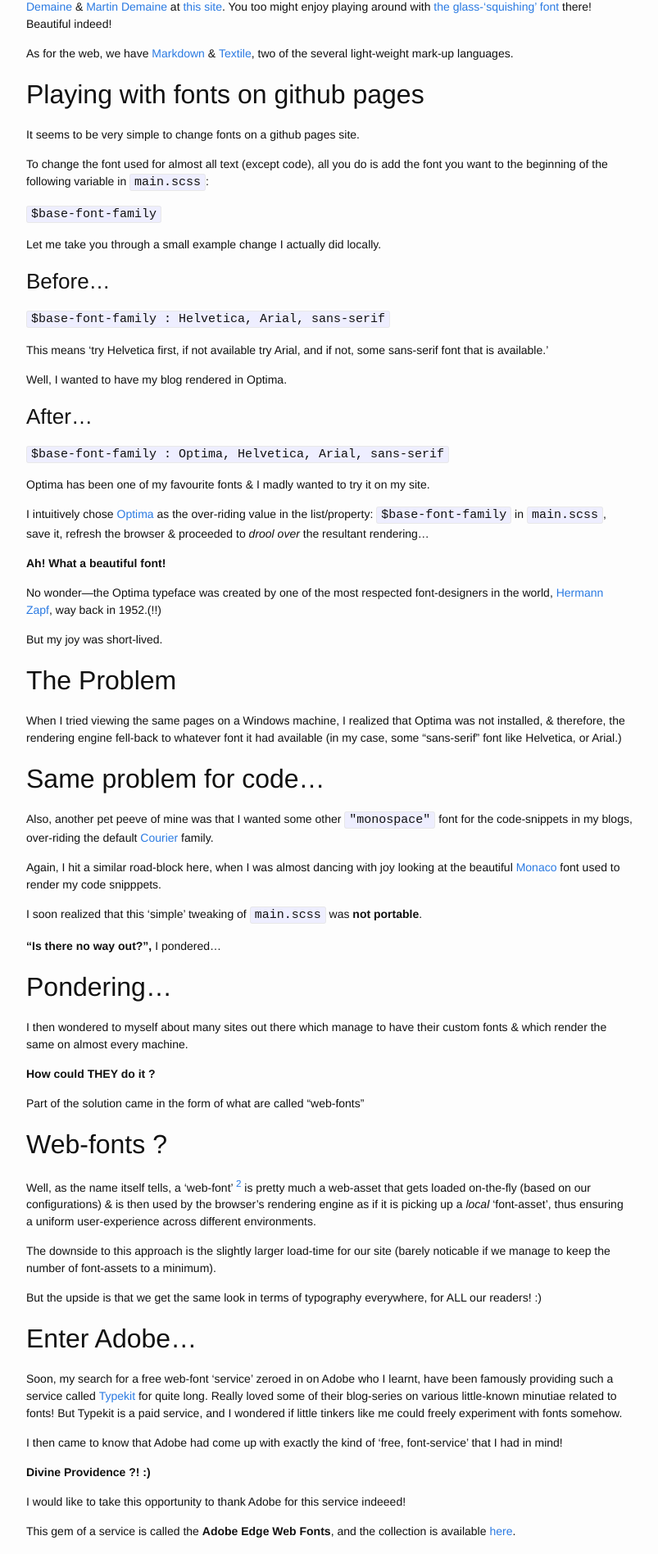
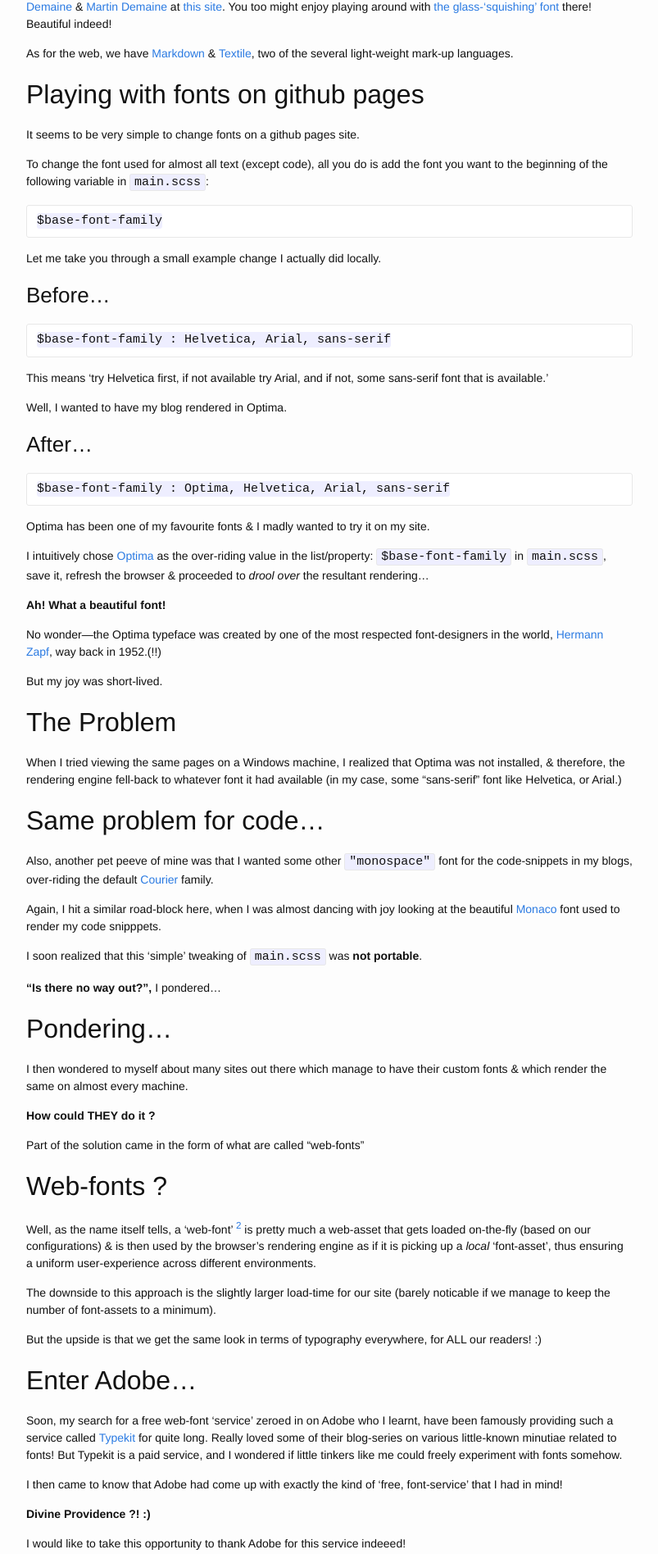
Before and after one commit to raghuugare/raghuugare.bkup, a Jekyll site: the page built from _posts/2014-12-14-fontification.markdown, in a window 1280 px wide. Shown: the part 650-2546 px from the top of the page at 82% size, without its empty margins (238-1041 px from the left). Built offline with Jekyll 4.4.1, drawn with Linux system fonts in a browser that asks for light colours.

Commit message:
Changed some lines from inline code format to code-block formatting.

```diff
--- a/_posts/2014-12-14-fontification.markdown
+++ b/_posts/2014-12-14-fontification.markdown
@@ -29,19 +29,19 @@ It seems to be very simple to change fonts on a github pages site.
 
 To change the font used for almost all text (except code), all you do is add the font you want to the beginning of the following variable in `main.scss`:
 
-`$base-font-family`
+    $base-font-family
 
 Let me take you through a small example change I actually did locally.
 
 ### Before...
-`$base-font-family : Helvetica, Arial, sans-serif`
+    $base-font-family : Helvetica, Arial, sans-serif
 
 This means 'try Helvetica first, if not available try Arial, and if not, some sans-serif font that is available.'
 
 Well, I wanted to have my blog rendered in Optima.
 
 ### After...
-`$base-font-family : Optima, Helvetica, Arial, sans-serif`
+    $base-font-family : Optima, Helvetica, Arial, sans-serif
 
 Optima has been one of my favourite fonts & I madly wanted to try it on my site.
 
```
